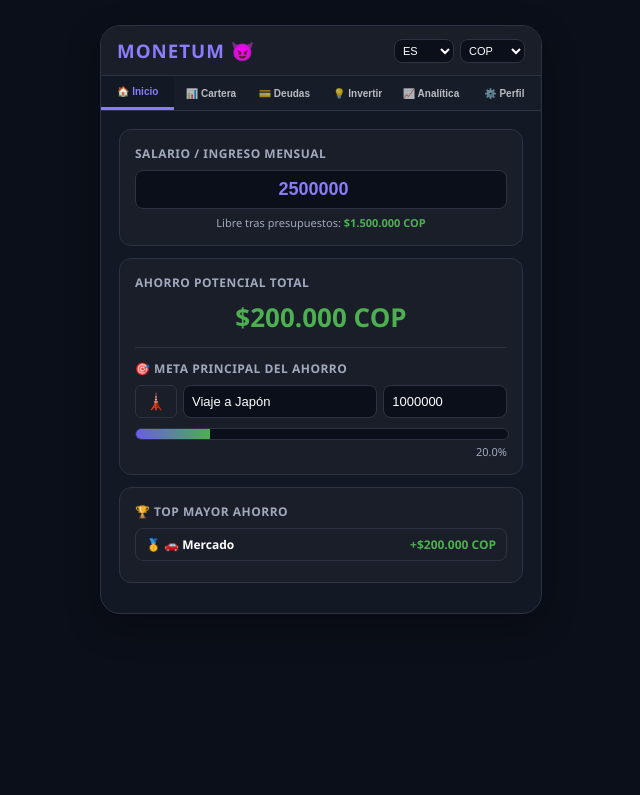
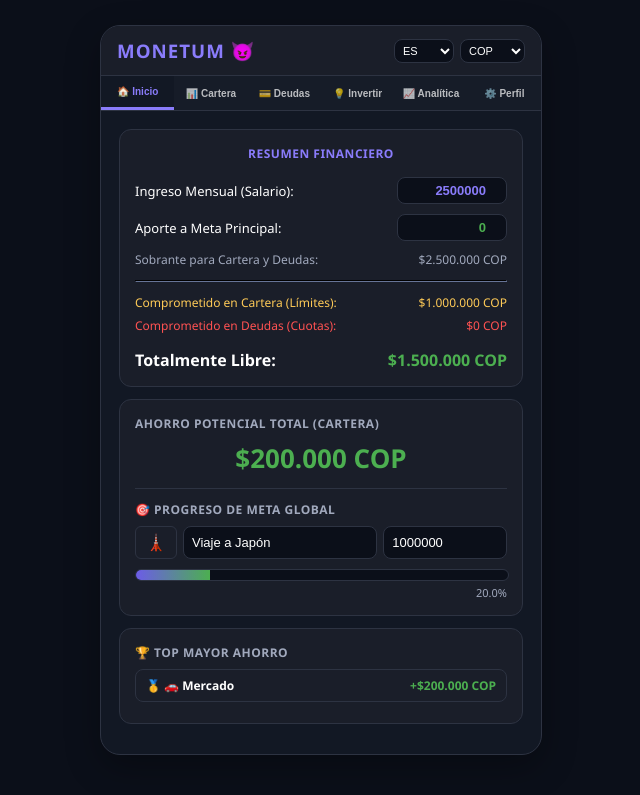
Before and after one commit to demonik0806-tech/MONETUM, a Flask app: template MONETUM/templates/index.html in a window 1280 px wide. Shown: the top 795 px of the page, without its empty margins (319-959 px from the left). Run offline with Flask 3, Linux system fonts and the light colour scheme; the template is opened without the code that fills it: values that come from a table or form of the project are taken from there, others are empty; data comes from the database, SQL or seed files in the repository; some libraries are stand-ins or nearby versions.

Commit message:
index.html

```diff
--- a/MONETUM/templates/index.html
+++ b/MONETUM/templates/index.html
@@ -99,7 +99,7 @@
                 </select>
                 <select id="select-moneda" onchange="cambiarMoneda()" style="width: 65px; padding: 4px; font-size: 11px;">
                     <option value="COP" {% if usuario.moneda_activa == 'COP' %}selected{% endif %}>COP</option>
-                    <option value="USD" {% if usuario.num_activa == 'USD' or usuario.moneda_activa == 'USD' %}selected{% endif %}>USD</option>
+                    <option value="USD" {% if usuario.moneda_activa == 'USD' %}selected{% endif %}>USD</option>
                     <option value="EUR" {% if usuario.moneda_activa == 'EUR' %}selected{% endif %}>EUR</option>
                 </select>
             </div>
@@ -114,28 +114,56 @@
             <button class="tab" onclick="switchTab(event, 'perfil')" data-i18n="nav_perfil">⚙️ Perfil</button>
         </div>
 
-        <!-- PANEL 1: INICIO -->
+        <!-- PANEL 1: INICIO (NUEVO RESUMEN FINANCIERO) -->
         <div id="inicio" class="section active">
             <div id="alerta-banner" data-i18n="alerta_presupuesto">⚠️ Alerta: Tienes categorías superando el 85% de tu límite.</div>
 
             <div class="card">
-                <h4 data-i18n="lbl_salario">Salario / Ingreso Mensual</h4>
-                <input type="number" id="input-salario" value="{{ usuario.salario_mensual | int }}" style="font-size: 18px; font-weight: bold; color: #8a7cfb; text-align: center;" oninput="recalcular(); guardarInicio();">
-                <div style="font-size: 11px; color: #a1a9bd; margin-top: 6px; text-align: center;">
-                    <span data-i18n="lbl_libre">Libre tras presupuestos:</span> <strong id="lbl-libre" style="color: var(--text-color);">$0</strong>
+                <h4 style="color: #8a7cfb; text-align: center; margin-bottom: 15px;">Resumen Financiero</h4>
+
+                <div style="display: flex; justify-content: space-between; align-items: center; margin-bottom: 10px;">
+                    <span style="font-size: 13px;">Ingreso Mensual (Salario):</span>
+                    <input type="number" id="input-salario" value="{{ usuario.salario_mensual | int }}" style="width: 110px; padding: 5px; text-align: right; color: #8a7cfb; font-weight: bold;" oninput="recalcular(); guardarInicio();">
+                </div>
+
+                <div style="display: flex; justify-content: space-between; align-items: center; margin-bottom: 10px;">
+                    <span style="font-size: 13px;">Aporte a Meta Principal:</span>
+                    <input type="number" id="input-aporte-meta" value="{{ usuario.meta_aporte_mensual | int }}" style="width: 110px; padding: 5px; text-align: right; color: #4CAF50; font-weight: bold;" oninput="recalcular(); guardarInicio();">
+                </div>
+
+                <div style="display: flex; justify-content: space-between; margin-bottom: 5px; font-size: 12px; color: #a1a9bd;">
+                    <span>Sobrante para Cartera y Deudas:</span>
+                    <span id="lbl-sobrante-meta">$0</span>
+                </div>
+
+                <hr style="border-color: var(--border-color); margin: 12px 0;">
+
+                <div style="display: flex; justify-content: space-between; margin-bottom: 6px; font-size: 12px; color: #feca57;">
+                    <span>Comprometido en Cartera (Límites):</span>
+                    <span id="lbl-total-cartera">$0</span>
+                </div>
+
+                <div style="display: flex; justify-content: space-between; margin-bottom: 15px; font-size: 12px; color: #ff5252;">
+                    <span>Comprometido en Deudas (Cuotas):</span>
+                    <span id="lbl-total-deudas">$0</span>
+                </div>
+
+                <div style="display: flex; justify-content: space-between; font-weight: bold; font-size: 16px;">
+                    <span>Totalmente Libre:</span>
+                    <span id="lbl-libre">$0</span>
                 </div>
             </div>
 
             <div class="card">
-                <h4 data-i18n="lbl_ahorro_total">Ahorro Potencial Total</h4>
+                <h4 data-i18n="lbl_ahorro_total">Ahorro Potencial Total (Cartera)</h4>
                 <div id="lbl-ahorro" style="font-size: 26px; font-weight: bold; color: #4CAF50; text-align: center; margin-bottom: 12px;">$0</div>
 
                 <div style="border-top: 1px solid var(--border-color); padding-top: 12px;">
-                    <h4 data-i18n="lbl_meta_principal">🎯 Meta Principal del Ahorro</h4>
+                    <h4 data-i18n="lbl_meta_principal">🎯 Progreso de Meta Global</h4>
                     <div style="display: flex; gap: 6px; margin-bottom: 6px; align-items: center;">
                         <button class="emoji-btn" id="meta-global-icono" onclick="abrirModalMeta()" style="font-size: 16px; padding: 6px 10px;">{{ usuario.meta_global_icono or '🗼' }}</button>
                         <input type="text" id="meta-nombre" value="{{ usuario.meta_global_nombre }}" placeholder="Nombre" style="flex: 2;" oninput="guardarInicio()">
-                        <input type="number" id="meta-objetivo" value="{{ usuario.meta_global_objetivo | int }}" placeholder="Valor" style="flex: 1.2;" oninput="recalcular(); guardarInicio();">
+                        <input type="number" id="meta-objetivo" value="{{ usuario.meta_global_objetivo | int }}" placeholder="Meta Total" style="flex: 1.2;" oninput="recalcular(); guardarInicio();">
                     </div>
                     <div class="meta-bar-bg">
                         <div id="meta-progreso-fill" class="meta-bar-fill"></div>
@@ -219,6 +247,7 @@
                         {% for d in deudas %}
                         <div class="top-item">
                             <span>💳 {{ d.nombre_deuda }} (${{ d.monto_total | int }})</span>
+                            <span class="deuda-cuota-oculta" style="display:none;">{{ d.cuota_mensual }}</span>
                             <button class="del-btn" onclick="eliminarDeuda('{{ d.nombre_deuda }}')">✕</button>
                         </div>
                         {% endfor %}
@@ -345,8 +374,8 @@
             es: {
                 nav_inicio: "🏠 Inicio", nav_cartera: "📊 Cartera", nav_deudas: "💳 Deudas", nav_invertir: "💡 Invertir", nav_analitica: "📈 Analítica", nav_perfil: "⚙️ Perfil",
                 alerta_presupuesto: "⚠️ Alerta: Tienes categorías superando el 85% de tu límite.",
-                lbl_salario: "Salario / Ingreso Mensual", lbl_libre: "Libre tras presupuestos:", lbl_ahorro_total: "Ahorro Potencial Total",
-                lbl_meta_principal: "🎯 Meta Principal del Ahorro", lbl_top_ahorro: "🏆 Top Mayor Ahorro", calculando: "Calculando...",
+                lbl_salario: "Salario / Ingreso Mensual", lbl_libre: "Libre tras presupuestos:", lbl_ahorro_total: "Ahorro Potencial Total (Cartera)",
+                lbl_meta_principal: "🎯 Progreso de Meta Global", lbl_top_ahorro: "🏆 Top Mayor Ahorro", calculando: "Calculando...",
                 th_cat: "Categoría", th_limite: "Límite", th_gasto: "Gasto", th_ahorro: "Ahorro", th_meta: "Meta", th_balance: "Balance",
                 btn_agregar: "+ Agregar Categoría", btn_ocr: "📸 Escanear Recibo con IA (OCR)", btn_sync: "🔄 Sincronizar Open Banking", btn_csv: "📥 Descargar Reporte CSV",
                 deudas_titulo: "💳 Control de Pasivos y Deudas", deudas_activas: "Mis Deudas Activas", sin_deudas: "Sin deudas registradas", btn_reg_deuda: "Registrar Deuda",
@@ -357,8 +386,8 @@
             en: {
                 nav_inicio: "🏠 Home", nav_cartera: "📊 Wallet", nav_deudas: "💳 Debts", nav_invertir: "💡 Invest", nav_analitica: "📈 Analytics", nav_perfil: "⚙️ Profile",
                 alerta_presupuesto: "⚠️ Alert: Categories exceeding 85% of your limit.",
-                lbl_salario: "Salary / Monthly Income", lbl_libre: "Free after budget:", lbl_ahorro_total: "Total Potential Savings",
-                lbl_meta_principal: "🎯 Main Savings Goal", lbl_top_ahorro: "🏆 Top Savings", calculando: "Calculating...",
+                lbl_salario: "Salary / Monthly Income", lbl_libre: "Free after budget:", lbl_ahorro_total: "Total Potential Savings (Wallet)",
+                lbl_meta_principal: "🎯 Global Goal Progress", lbl_top_ahorro: "🏆 Top Savings", calculando: "Calculating...",
                 th_cat: "Category", th_limite: "Limit", th_gasto: "Spent", th_ahorro: "Savings", th_meta: "Goal", th_balance: "Balance",
                 btn_agregar: "+ Add Category", btn_ocr: "📸 AI Receipt Scan (OCR)", btn_sync: "🔄 Sync Open Banking", btn_csv: "📥 Download CSV Report",
                 deudas_titulo: "💳 Liabilities & Debts", deudas_activas: "Active Debts", sin_deudas: "No debts registered", btn_reg_deuda: "Register Debt",
@@ -489,6 +518,7 @@
                     headers: { 'Content-Type': 'application/json' },
                     body: JSON.stringify({
                         salario: parseFloat(document.getElementById("input-salario").value) || 0,
+                        meta_aporte: parseFloat(document.getElementById("input-aporte-meta").value) || 0,
                         meta_icono: document.getElementById("meta-global-icono").innerText,
                         meta_nombre: document.getElementById("meta-nombre").value,
                         meta_objetivo: parseFloat(document.getElementById("meta-objetivo").value) || 0
@@ -541,7 +571,9 @@
             let gastosCat = [];
             let rankingItems = [];
             let alertaActiva = false;
+            let totalDeudas = 0;
 
+            // Calcular presupuestos (Cartera)
             document.querySelectorAll("#tabla-body tr").forEach(tr => {
                 let cat = tr.querySelector(".input-cat").value;
                 let lim = parseFloat(tr.querySelector(".limite").value) || 0;
@@ -573,12 +605,26 @@
 
             document.getElementById("alerta-banner").style.display = alertaActiva ? "block" : "none";
 
+            // Calcular suma de deudas leyendo los valores ocultos
+            document.querySelectorAll(".deuda-cuota-oculta").forEach(el => {
+                totalDeudas += parseFloat(el.innerText) || 0;
+            });
+
+            // Matemáticas del Resumen Financiero Nuevo
+            const salario = parseFloat(document.getElementById("input-salario").value) || 0;
+            const aporteMeta = parseFloat(document.getElementById("input-aporte-meta").value) || 0;
+            const sobranteMeta = salario - aporteMeta;
+            const saldoLibre = sobranteMeta - totalLimites - totalDeudas;
+
+            document.getElementById("lbl-sobrante-meta").innerText = formatMoneda(sobranteMeta);
+            document.getElementById("lbl-total-cartera").innerText = formatMoneda(totalLimites);
+            document.getElementById("lbl-total-deudas").innerText = formatMoneda(totalDeudas);
+
+            document.getElementById("lbl-libre").innerText = formatMoneda(saldoLibre);
+            document.getElementById("lbl-libre").style.color = saldoLibre >= 0 ? "#4CAF50" : "#ff5252";
+
+            // Mostrar el ahorro potencial de la cartera abajo
             ahorroGlobalActual = totalAhorro;
-            const salario = parseFloat(document.getElementById("input-salario").value) || 0;
-            const libre = salario - totalLimites;
-            document.getElementById("lbl-libre").innerText = formatMoneda(libre);
-            document.getElementById("lbl-libre").style.color = libre >= 0 ? "#4CAF50" : "#ff5252";
-
             const lblAhorro = document.getElementById("lbl-ahorro");
             lblAhorro.innerText = formatMoneda(totalAhorro);
             lblAhorro.style.color = totalAhorro >= 0 ? "#4CAF50" : "#ff5252";
@@ -654,12 +700,28 @@
         async function guardarPerfil() {
             let u = document.getElementById("nuevo-user").value;
             let p = document.getElementById("nuevo-pass").value;
+
+            if(!u && !p) {
+                alert("Debes ingresar un nuevo usuario o contraseña.");
+                return;
+            }
+
             let res = await fetch('/api/actualizar-perfil', {
                 method: 'POST',
                 headers: {'Content-Type': 'application/json'},
                 body: JSON.stringify({nuevo_username: u, nuevo_password: p})
             });
-            if(res.ok) alert("OK");
+
+            let data = await res.json();
+
+            if(res.ok && data.status === "ok") {
+                alert("Credenciales actualizadas. Por favor, inicia sesión nuevamente.");
+                if (data.redirect) {
+                    window.location.href = data.redirect;
+                }
+            } else {
+                alert("Error al actualizar credenciales.");
+            }
         }
 
         aplicarIdioma(idiomaActual);
```
